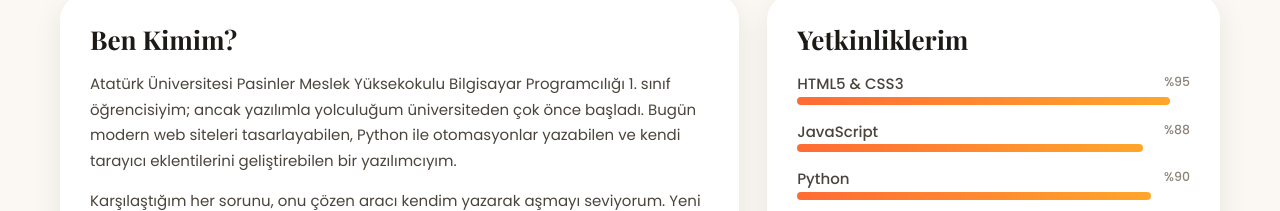
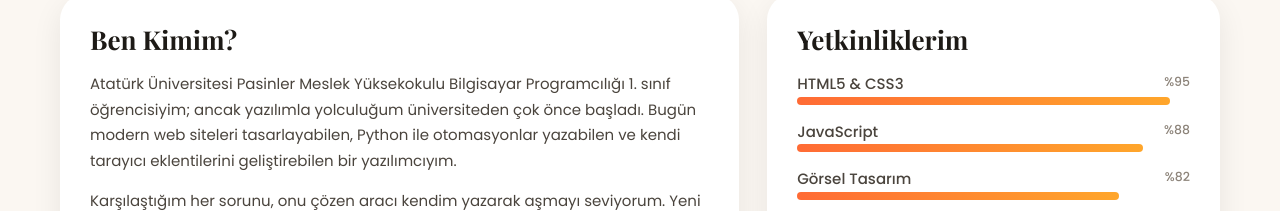
Before and after one commit to wustafa9/lezzet-duragi, a plain HTML site: page hakkimda.html in a window 1280 px wide. Shown: the part 584-795 px from the top of the page. Drawn offline with nearby package versions, Linux system fonts and the light colour scheme.

Commit message:
Hakkımda: yetkinlikler sadece siteyle ilgili

```diff
--- a/hakkimda.html
+++ b/hakkimda.html
@@ -38,7 +38,7 @@
       </div>
       <div class="kutu">
         <h2>Yetkinliklerim</h2>
-        <ul class="beceri"><li>HTML5 &amp; CSS3 <small>%95</small><i style="width:95%"></i></li><li>JavaScript <small>%88</small><i style="width:88%"></i></li><li>Python <small>%90</small><i style="width:90%"></i></li><li>Tarayıcı Eklentisi Geliştirme <small>%92</small><i style="width:92%"></i></li><li>Firebase &amp; Veri Tabanı <small>%80</small><i style="width:80%"></i></li><li>Photoshop &amp; Görsel Tasarım <small>%82</small><i style="width:82%"></i></li></ul>
+        <ul class="beceri"><li>HTML5 &amp; CSS3 <small>%95</small><i style="width:95%"></i></li><li>JavaScript <small>%88</small><i style="width:88%"></i></li><li>Görsel Tasarım <small>%82</small><i style="width:82%"></i></li></ul>
       </div>
     </div>
     <div class="ikili">
```
